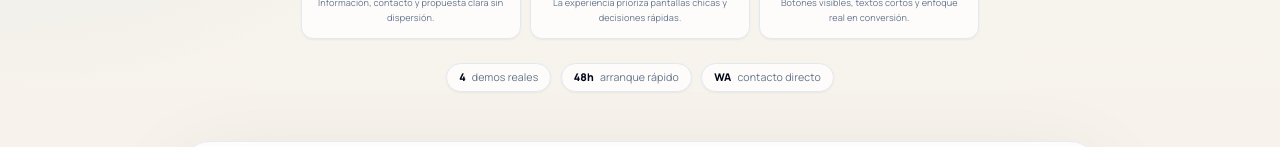
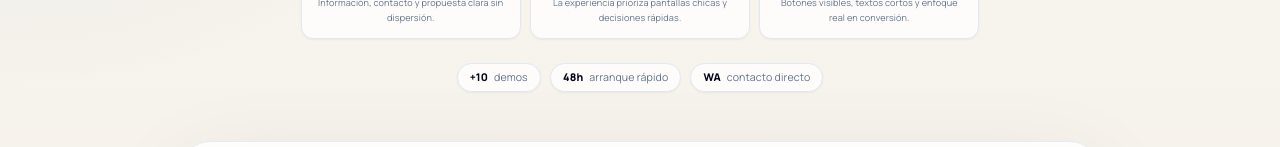
Before and after one commit to tadeorgz/ClientesYa-Landing, a React (Vite) app: page / in a window 1280 px wide. Shown: the part 591-738 px from the top of the page. Built offline with nearby package versions, Linux system fonts and the light colour scheme.

Commit message:
fix-chico

```diff
--- a/src/App.jsx
+++ b/src/App.jsx
@@ -37,7 +37,7 @@ const heroHighlights = [
 ]
 
 const heroStats = [
-  { value: '4', label: 'demos reales' },
+  { value: '+10', label: 'demos' },
   { value: '48h', label: 'arranque rápido' },
   { value: 'WA', label: 'contacto directo' },
 ]
```
